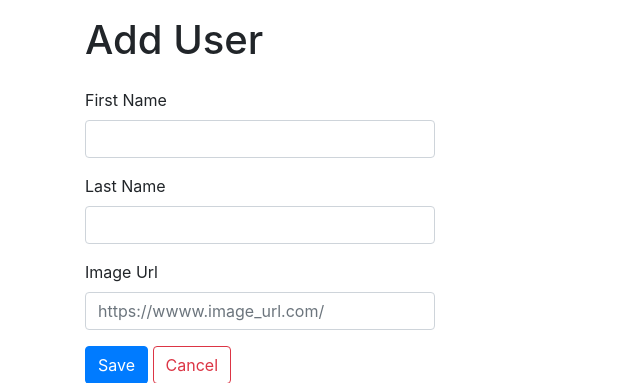
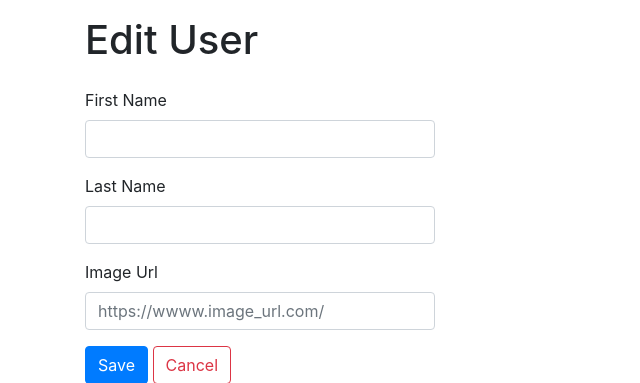
Before and after one commit to Tim-Birk/flask-bogly, a Flask app: template templates/edit_form.html in a window 1280 px wide. Shown: the top 383 px of the page, without its empty margins (0-640 px from the left). Run offline with Flask 2, Linux system fonts and the light colour scheme; the template is opened without the code that fills it, so the values that code supplies are empty.

Commit message:
FInish part1 requirements for exercise

```diff
--- a/templates/edit_form.html
+++ b/templates/edit_form.html
@@ -1,4 +1,4 @@
-{% extends 'base.html' %} {% block title %}Add User{%
+{% extends 'base.html' %} {% block title %}Edit User{%
 endblock %} {% block content %}
 <form id="new-user-form" class="user-form mt-4" action="/users/{{user.id}}/edit" method="POST">
     <div class="form-group">
```
